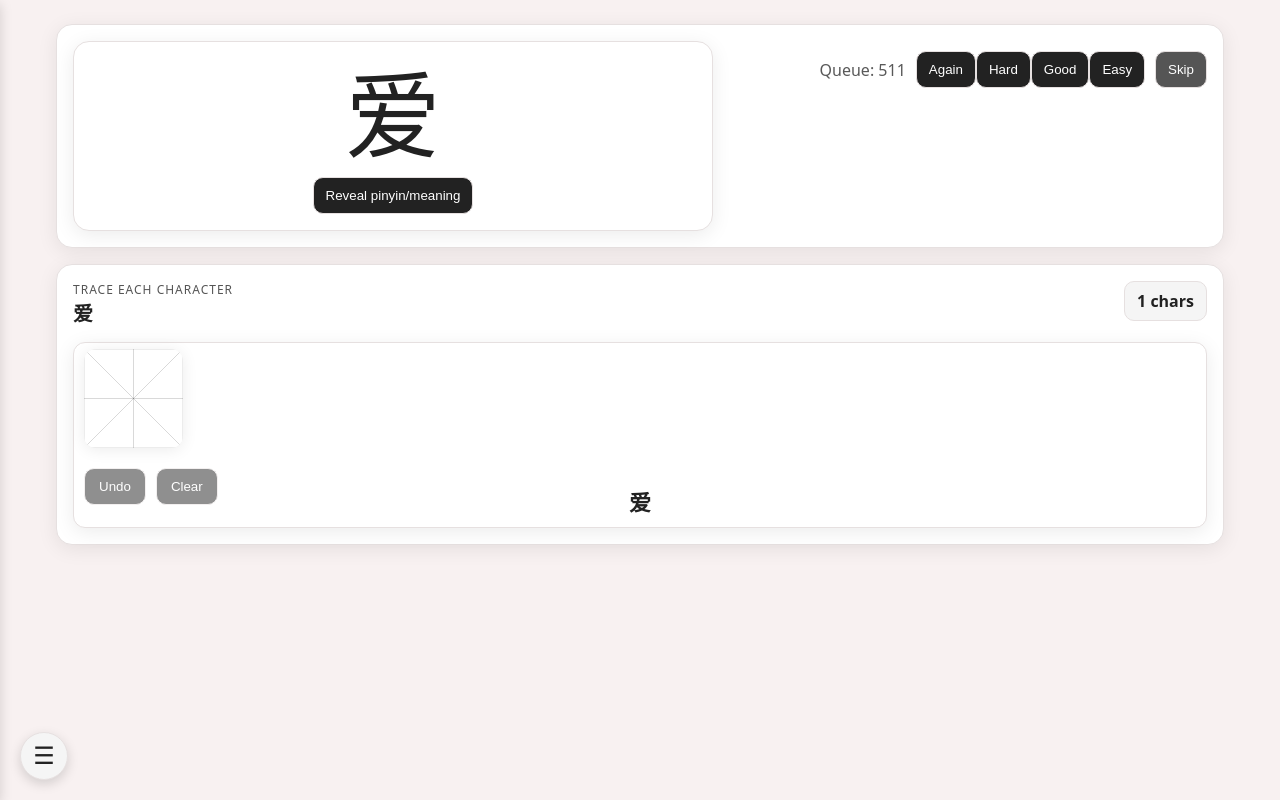
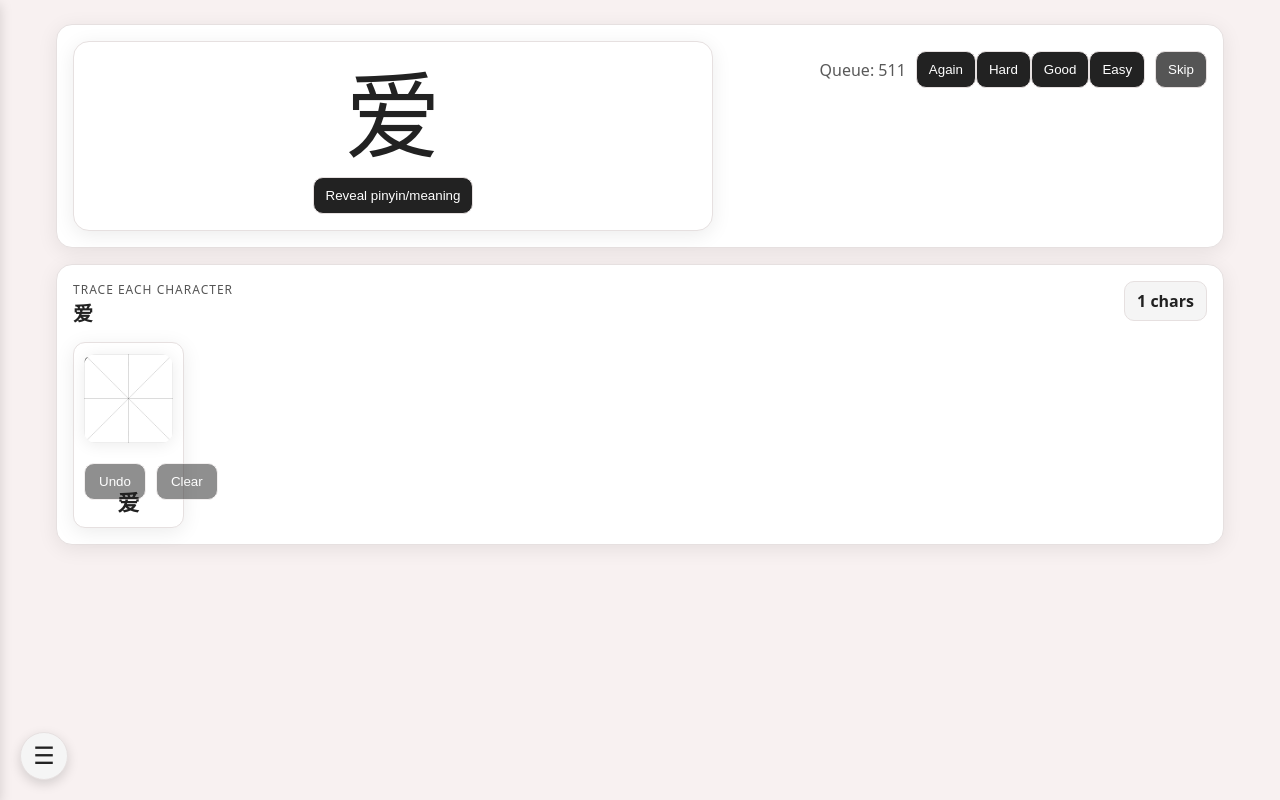
Before and after one commit to nis057489/hsk-3.0-writing-trainer, a React (Vite) app: page / in a window 1280 px wide. Built offline with nearby package versions, Linux system fonts and the light colour scheme.

Commit message:
practice area flow
Signed-off-by: Nicholas Smith <nicholas@nbembedded.com>

```diff
--- a/src/components/PracticeArea.tsx
+++ b/src/components/PracticeArea.tsx
@@ -48,8 +48,8 @@ export function PracticeArea({ text, tracingMode, padSizeChoice, showHoverIndica
     }, [compact, padSizeChoice]);
 
     const gridTemplate = useMemo(() => {
-        const min = Math.max(120, padSize + 24);
-        return `repeat(auto-fit, minmax(${min}px, 1fr))`;
+        const col = padSize + 12; // pad plus a small gutter
+        return `repeat(auto-fit, minmax(${col}px, ${col}px))`;
     }, [padSize]);
 
     return (
@@ -62,7 +62,7 @@ export function PracticeArea({ text, tracingMode, padSizeChoice, showHoverIndica
                 <div className="practice-count">{characters.length} {t("practice.chars")}</div>
             </div>
 
-            <div className="trace-grid" style={{ gridTemplateColumns: gridTemplate, gap: 10 }}>
+            <div className="trace-grid" style={{ gridTemplateColumns: gridTemplate, gap: 8, justifyContent: "flex-start" }}>
                 {characters.map((char, index) => (
                     <div key={`${char}-${index}`} className="trace-cell">
                         <div className="trace-label">{t("practice.charLabel", { index: index + 1 })}</div>
```
